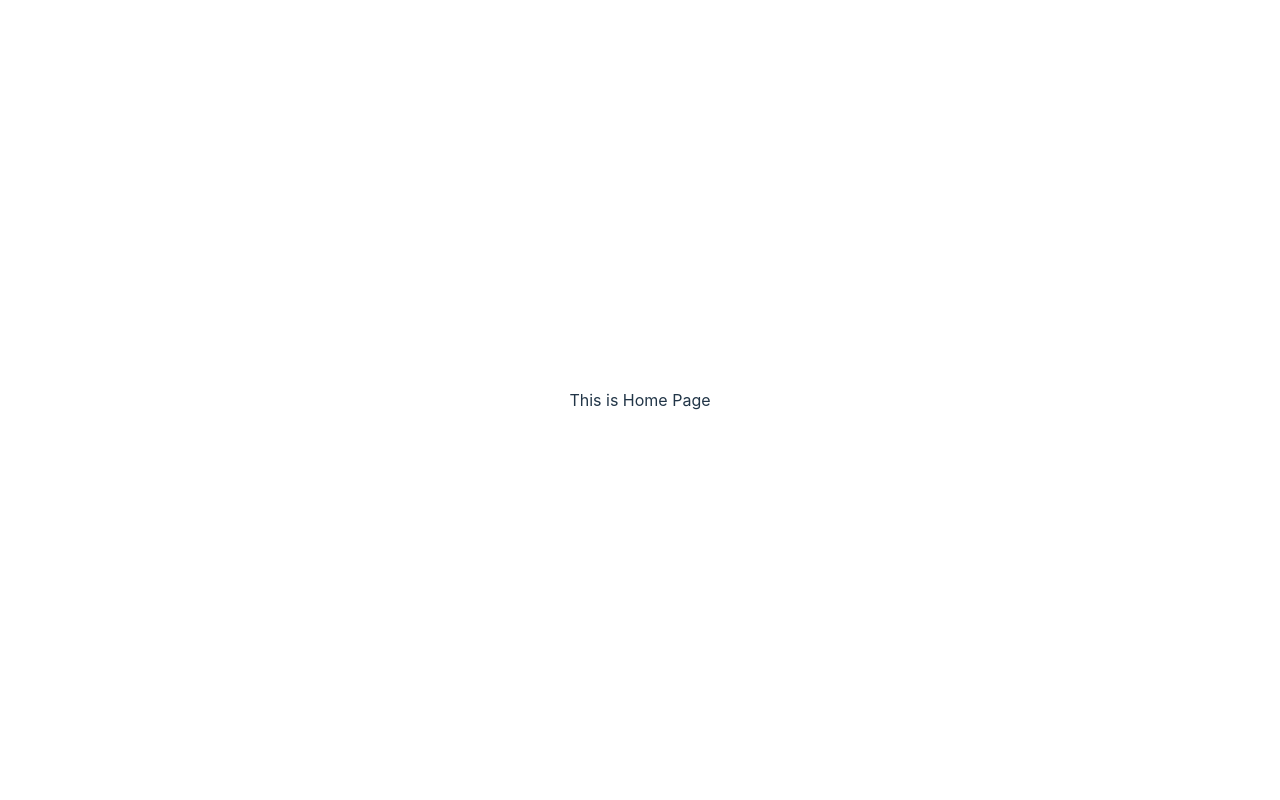
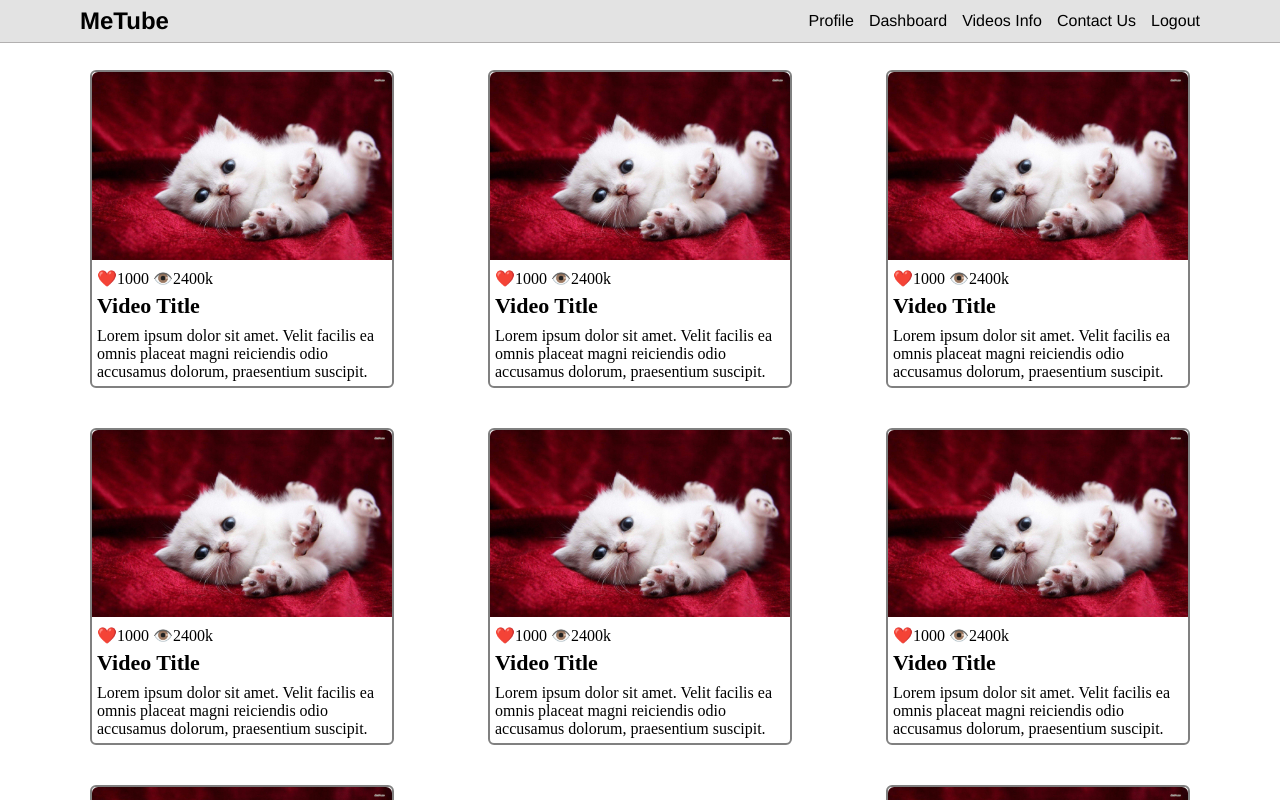
Before and after one commit to kavyarajput30/YouTube-App, a React (Vite) app in the folder frontend/: page /home in a window 1280 px wide. Shown: the top 800 px of the page. Built offline with nearby package versions, Linux system fonts and the light colour scheme.

Commit message:
make card component and home page

```diff
--- a/frontend/src/App.css
+++ b/frontend/src/App.css
@@ -1,10 +1,12 @@
 #root {
-  width:100vw;
-  margin: 0 auto;
+  max-width:100vw;
+  margin: auto;
+  margin: 0;
   text-align: center;
-  /* background-color: rgb(235, 254, 67); */
+  overflow: hidden;
+  /* background-color: rgb(254, 117, 67); */
 }
-.main-div{
-  margin: 40px 80px;
-  /* background-color: darkkhaki; */
+.main_div{
+  margin:  20px 80px 20px 80px;
+  /* background-color: rgb(107, 138, 189); */
 }
--- a/frontend/src/App.jsx
+++ b/frontend/src/App.jsx
@@ -8,7 +8,7 @@ function App() {
   const location = useLocation(); // Get the current location
 
   return (
-    <div className="main-div">
+    <div className="main_div">
       <Routes>
         <Route path="/login" element={<LoginPage />} />
         <Route path="/register" element={<RegisterPage />} />
--- /dev/null
+++ b/frontend/src/components/Card.jsx
@@ -0,0 +1,20 @@
+import styles from '../../styles/card.module.css';
+import catImg2 from '../../public/cat-img-2.jpg';
+const Card = ()=>{
+
+    return(
+        <div className={styles.main_div}>
+          <div className={styles.video_div}>
+            <img src={catImg2} alt="Cat Image" width='300'/>
+          </div>
+          <div className={styles.info_div}>
+            <div className={styles.like_div}>
+              <span>❤️1000</span>  <span>👁️2400k</span>
+            </div>
+            <h3>Video Title</h3>
+            <p>Lorem ipsum dolor sit amet. Velit facilis ea omnis placeat magni reiciendis odio accusamus dolorum, praesentium suscipit.</p>
+          </div>
+        </div>
+    )
+}
+export default Card;
--- /dev/null
+++ b/frontend/src/components/Header.jsx
@@ -0,0 +1,16 @@
+import styles from "../../styles/header.module.css";
+const Header = () => {
+  return (
+    <div className={styles.main_div}>
+      <h2>MeTube</h2>
+      <div style={{ display: "flex" , gap:'15px'}}>
+        <div>Profile</div>
+        <div>Dashboard</div>
+        <div>Videos Info</div>
+        <div>Contact Us</div>
+        <div>Logout</div>
+      </div>
+    </div>
+  );
+};
+export default Header;
--- a/frontend/src/components/Home.jsx
+++ b/frontend/src/components/Home.jsx
@@ -1,8 +1,23 @@
-const HomePage = ()=>{
+import styles from "../../styles/home.module.css";
+import Header from "./Header.jsx";
+import Card from "./Card.jsx";
 
-    return (
-        <div>This is Home Page</div>
-    )
-}
+const HomePage = () => {
+  return (
+    <div className={styles.main_div}>
+      <Header />
+      <div className={styles.card_div}>
+        <Card />
+        <Card />
+        <Card />
+        <Card />
+        <Card />
+        <Card />
+        <Card />
+        <Card />
+      </div>
+    </div>
+  );
+};
 
 export default HomePage;
--- a/frontend/src/index.css
+++ /dev/null
@@ -1,68 +0,0 @@
-:root {
-  font-family: Inter, system-ui, Avenir, Helvetica, Arial, sans-serif;
-  line-height: 1.5;
-  font-weight: 400;
-
-  color-scheme: light dark;
-  color: rgba(255, 255, 255, 0.87);
-  background-color: #242424;
-background-color: darkcyan;
-  font-synthesis: none;
-  text-rendering: optimizeLegibility;
-  -webkit-font-smoothing: antialiased;
-  -moz-osx-font-smoothing: grayscale;
-}
-
-a {
-  font-weight: 500;
-  color: #646cff;
-  text-decoration: inherit;
-}
-a:hover {
-  color: #535bf2;
-}
-
-body {
-  margin: 0;
-  display: flex;
-  place-items: center;
-  min-width: 320px;
-  min-height: 100vh;
-}
-
-h1 {
-  font-size: 3.2em;
-  line-height: 1.1;
-}
-
-button {
-  border-radius: 8px;
-  border: 1px solid transparent;
-  padding: 0.6em 1.2em;
-  font-size: 1em;
-  font-weight: 500;
-  font-family: inherit;
-  background-color: #1a1a1a;
-  cursor: pointer;
-  transition: border-color 0.25s;
-}
-button:hover {
-  border-color: #646cff;
-}
-button:focus,
-button:focus-visible {
-  outline: 4px auto -webkit-focus-ring-color;
-}
-
-@media (prefers-color-scheme: light) {
-  :root {
-    color: #213547;
-    background-color: #ffffff;
-  }
-  a:hover {
-    color: #747bff;
-  }
-  button {
-    background-color: #f9f9f9;
-  }
-}
--- a/frontend/src/main.jsx
+++ b/frontend/src/main.jsx
@@ -2,7 +2,7 @@ import React from "react";
 import ReactDOM from "react-dom/client";
 import { BrowserRouter as Router, Routes, Route } from "react-router-dom";
 import App from "./App.jsx";
-import "./index.css";
+import "./App.css";
 import LoginPage from "./components/Login.jsx";
 import RegisterPage from "./components/Register.jsx";
 import HomePage from "./components/Home.jsx";
--- /dev/null
+++ b/frontend/styles/card.module.css
@@ -0,0 +1,34 @@
+*{
+    margin: 0;
+    padding: 0;
+}
+
+.main_div{
+    /* background-color: blueviolet; */
+    max-width: 300px;
+    border-radius: 6px;
+    border: 2px solid gray;
+
+}
+.main_div:hover{
+    box-shadow: 0 0 8px gray;
+}
+.video_div{
+    width:100%;
+}
+.video_div img{
+    border-radius: 6px 6px 0px 0px;
+}
+.video_div video{
+    border-radius: 6px 6px 0px 0px;
+}
+.info_div{
+    text-align: left;
+    padding:5px;
+    /* width:100%; */
+}
+.info_div h3{
+    margin-top: 5px;
+    margin-bottom: 8px;
+    font-size: 22px;
+}
--- /dev/null
+++ b/frontend/styles/header.module.css
@@ -0,0 +1,13 @@
+.main_div{
+    background-color: rgb(227, 227, 227);
+    display: flex;
+    justify-content: space-between;
+    align-items: center;
+    border-bottom: 1.6px solid rgb(178, 176, 176);
+    font-family: 'Franklin Gothic Medium', 'Arial Narrow', Arial, sans-serif;
+    padding: 7px 80px;
+    position: fixed;
+    top: 0;
+    right: 0;
+    left: 0;
+}
--- /dev/null
+++ b/frontend/styles/home.module.css
@@ -0,0 +1,21 @@
+.main_div{
+    margin: auto;
+  width: 100%;
+  /* background-color: hotpink; */
+  /* margin-top: 60px; */
+}
+.card_div{
+    display: flex;
+    flex-wrap: wrap;
+    justify-content: space-between;
+    margin-top: 60px;
+    gap:40px;
+    padding: 10px;
+    align-items: center;
+}
+
+@media screen and (max-width: 826px) {
+    .card_div  {
+      justify-content: center;/* Center the single item horizontally */
+    }
+  }
```
Also changed, not shown: frontend/public/cat-img-2.jpg (added).
